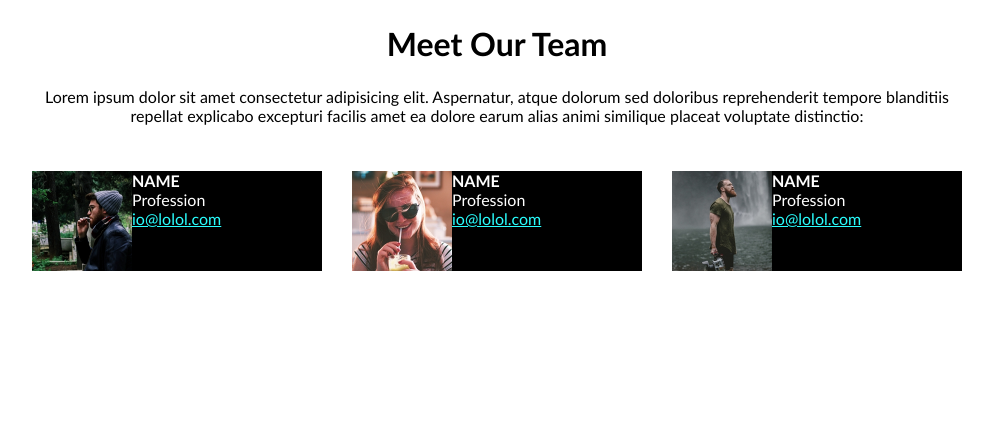
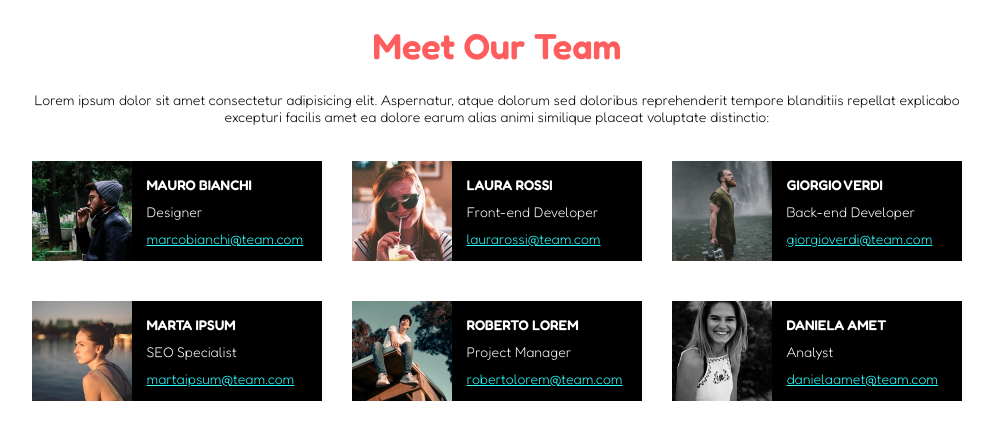
Before and after one commit to FernandoSilvera/html-css-float-cards, a plain HTML site: page index.html in a window 1280 px wide. Shown: the whole page, without its empty margins (143-1136 px from the left). Drawn offline with Linux system fonts and the light colour scheme.

Commit message:
Complete project, all cards added.

```diff
--- a/css/style.css
+++ b/css/style.css
@@ -5,9 +5,8 @@
   }
 
   body {
-    font-family: "Trebuchet MS", "Lucida Sans Unicode", "Lucida Grande",
-      "Lucida Sans", Arial, sans-serif;
-      font-size: 16px;
+    font-family: 'Fredoka', sans-serif;
+    font-size: 14px;
   }
 
   h1,
@@ -38,7 +37,13 @@
 
   /* PAGE --- */
 
-  h1, p {
+  h1 {
+      font-size: 36px;
+      text-align: center;
+      color: rgb(255, 93, 93);
+  }
+
+  p {
       text-align: center;
   }
 
@@ -48,17 +53,18 @@
 
   h2 {
       margin: 0;
-      font-size: 16px;
+      font-size: 14px;
   }
 
   span {
       display: block;
+      margin: 10px 0px 10px;
   }
 
   .card {
       width: calc((100% / 3) - 30px);
       height: 100px;
-      margin: 30px 15px;
+      margin: 20px 15px;
       float: left;
       background-color: black;
       color: white;
@@ -67,6 +73,7 @@
   .contact {
       float: right;
       width: calc(100% - 100px);
+      padding: calc((100px - 71px) / 2);
   }
 
   .card a {
--- a/index.html
+++ b/index.html
@@ -6,6 +6,9 @@
     <meta name="viewport" content="width=device-width, initial-scale=1.0">
     <title>HTML CSS Float Cards</title>
 
+    <link rel="preconnect" href="https://fonts.googleapis.com">
+    <link rel="preconnect" href="https://fonts.gstatic.com" crossorigin>
+    <link href="https://fonts.googleapis.com/css2?family=Fredoka:wght@300;600&display=swap" rel="stylesheet">
     <link rel="stylesheet" href="css/style.css">
 </head>
 
@@ -23,9 +26,9 @@
                     <img src="img/male1.png" alt="first male">
 
                     <div class="contact">
-                        <h2>NAME</h2>
-                        <span>Profession</span>
-                        <a href="mailto:lolol@lol">io@lolol.com</a>
+                        <h2>MAURO BIANCHI</h2>
+                        <span>Designer</span>
+                        <a href="mailto:marcobianchi@team.com">marcobianchi@team.com</a>
                     </div>
                 </div>
 
@@ -33,9 +36,9 @@
                     <img src="img/female1.png" alt="first female">
 
                     <div class="contact">
-                        <h2>NAME</h2>
-                        <span>Profession</span>
-                        <a href="mailto:lolol@lol">io@lolol.com</a>
+                        <h2>LAURA ROSSI</h2>
+                        <span>Front-end Developer</span>
+                        <a href="mailto:laurarossi@team.com">laurarossi@team.com</a>
                     </div>
                 </div>
 
@@ -44,9 +47,43 @@
 
                     <div class="contact">
                         <div>
-                            <h2>NAME</h2>
-                            <span>Profession</span>
-                            <a href="mailto:lolol@lol">io@lolol.com</a>
+                            <h2>GIORGIO VERDI</h2>
+                            <span>Back-end Developer</span>
+                            <a href="mailto:giorgioverdi@team.com">giorgioverdi@team.com</a>
+                        </div>
+                    </div>
+                </div>
+            </div>
+
+            <div class="floating-cards">
+                <div class="card clearfix">
+                    <img src="img/female2.png" alt="second female">
+
+                    <div class="contact">
+                        <h2>MARTA IPSUM</h2>
+                        <span>SEO Specialist</span>
+                        <a href="mailto:martaipsum@team.com">martaipsum@team.com</a>
+                    </div>
+                </div>
+
+                <div class="card clearfix">
+                    <img src="img/male3.png" alt="third male">
+
+                    <div class="contact">
+                        <h2>ROBERTO LOREM</h2>
+                        <span>Project Manager</span>
+                        <a href="mailto:robertolorem@team.com">robertolorem@team.com</a>
+                    </div>
+                </div>
+
+                <div class="card clearfix">
+                    <img src="img/female3.png" alt="third female">
+
+                    <div class="contact">
+                        <div>
+                            <h2>DANIELA AMET</h2>
+                            <span>Analyst</span>
+                            <a href="mailto:danielaamet@team.com">danielaamet@team.com</a>
                         </div>
                     </div>
                 </div>
```
